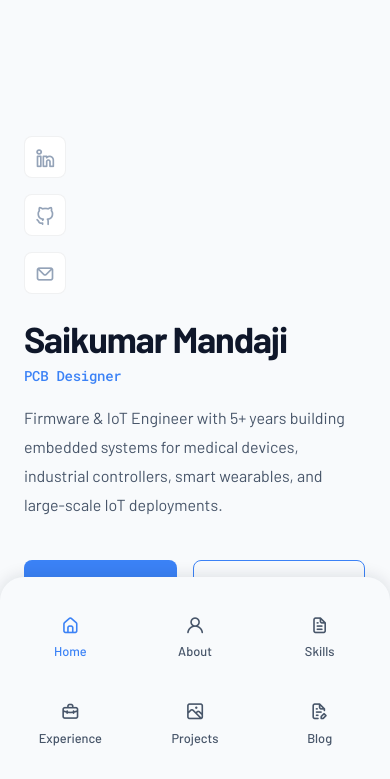
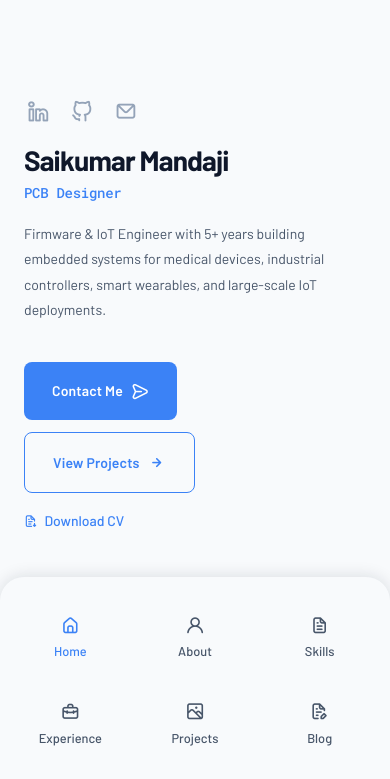
Before and after one commit to saikumar-mandaji/Portfolio_Saikumar, a plain HTML site: page index.html in a window 390 px wide. Shown: the top 779 px of the page. Drawn offline with nearby package versions, Linux system fonts and the light colour scheme.

Commit message:
Fix mobile hero layout: overflow, icon styling, button stacking
- overflow-x: hidden on body prevents horizontal scroll
- Collapse home__content to block on mobile (fixes grid overflow bug)
- Social icons row on mobile — bare icons, no boxes
- Buttons stack vertically on mobile
- reduce hero row-gap from 5rem to 2rem

Co-Authored-By: Claude Sonnet 4.6 <noreply@anthropic.com>

```diff
--- a/assets/professional-theme.css
+++ b/assets/professional-theme.css
@@ -138,6 +138,7 @@ body {
   color: var(--text-color);
   line-height: 1.7;
   transition: background-color var(--transition-base), color var(--transition-base);
+  overflow-x: hidden;
 }
 
 h1, h2, h3, h4 {
@@ -1434,6 +1435,47 @@ textarea.contact__input {
 
 /* ==================== MEDIA QUERIES ==================== */
 
+/* Mobile layout fixes */
+@media screen and (max-width: 567px) {
+  /* Collapse grid to block — prevents column-width overflow */
+  .home__content {
+    display: block;
+    padding-top: 1rem;
+  }
+
+  .home__social {
+    display: flex;
+    flex-direction: row;
+    gap: 1rem;
+    margin-bottom: 1.25rem;
+  }
+
+  .home__social-icon {
+    width: 28px;
+    height: 28px;
+    border: none;
+    background: transparent;
+    font-size: 1.4rem;
+  }
+
+  .home__title {
+    font-size: 1.75rem;
+  }
+
+  .home__description {
+    font-size: var(--small-font-size);
+    width: 100%;
+    max-width: 100%;
+    overflow-wrap: break-word;
+  }
+
+  .home__buttons {
+    flex-direction: column;
+    align-items: flex-start;
+    gap: 0.75rem;
+  }
+}
+
 /* Small devices */
 @media screen and (max-width: 350px) {
   .container {
@@ -1556,7 +1598,7 @@ textarea.contact__input {
   }
 
   .home__container {
-    row-gap: 5rem;
+    row-gap: 2rem;
   }
 
   .skills__grid {
```
